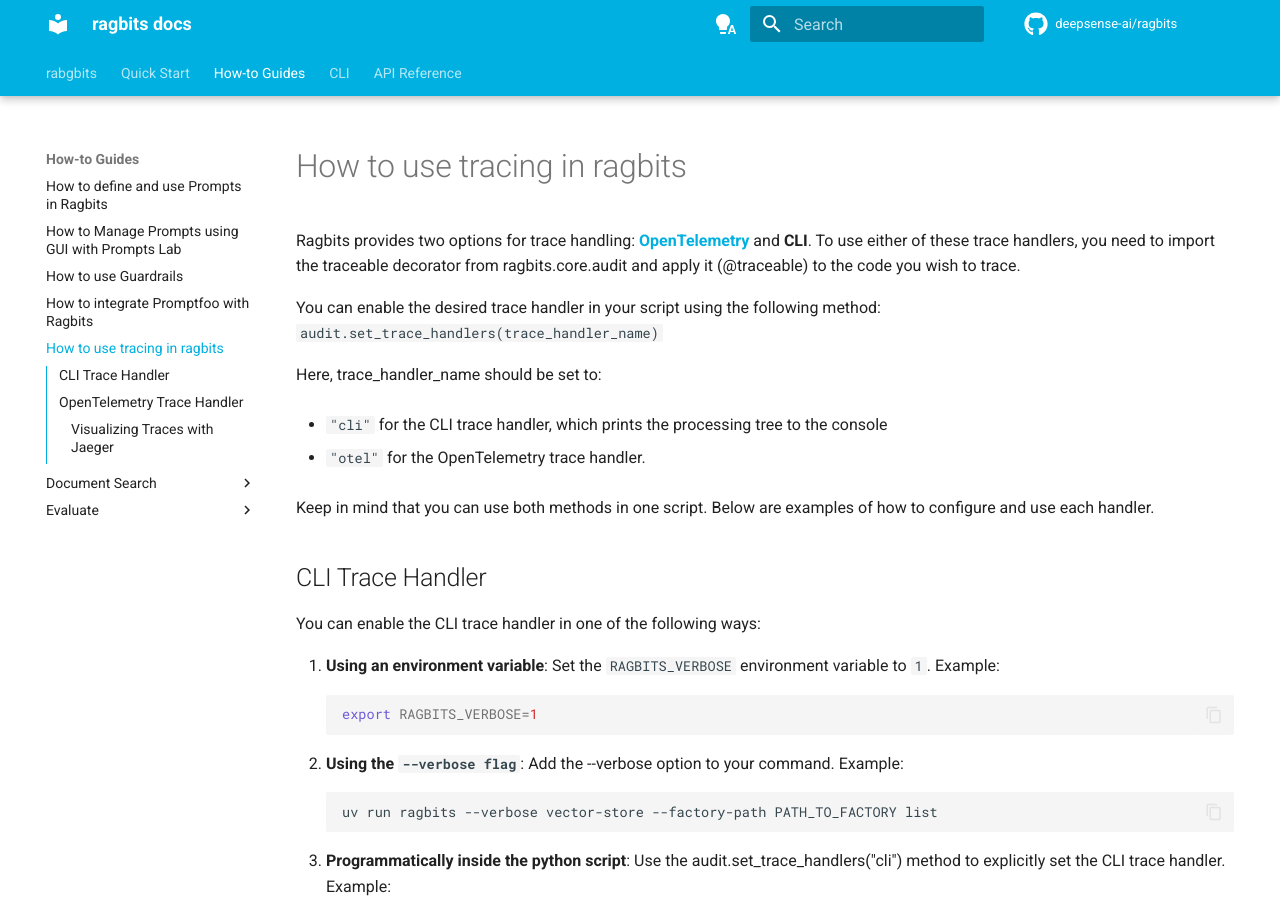
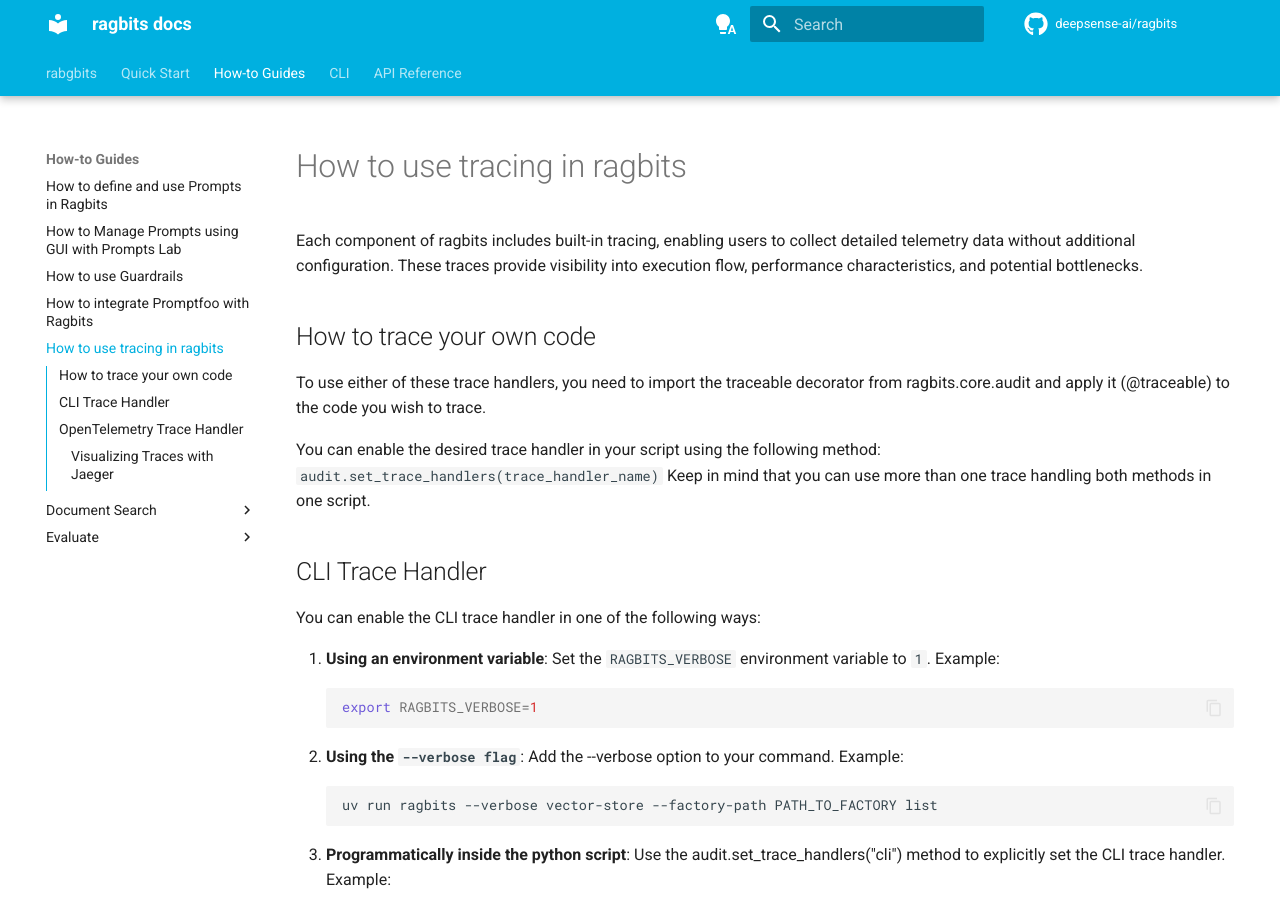
Before and after one commit to deepsense-ai/ragbits, an MkDocs documentation site: the page built from docs/how-to/use_tracing.md, in a window 1280 px wide and 900 px high. Built offline with MkDocs 1.6.1 and Material for MkDocs 9.7.7, drawn with Linux system fonts in a browser that asks for light colours; comment, search, counter and statistics services are not loaded.

Commit message:
use tracing introduction added

````diff
--- a/docs/how-to/use_tracing.md
+++ b/docs/how-to/use_tracing.md
@@ -1,20 +1,17 @@
 # How to use tracing in ragbits
 
-Ragbits provides two options for trace handling: [**OpenTelemetry**](https://www.ibm.com/products/instana/opentelemetry)
-and **CLI**.
+Each component of ragbits includes built-in tracing, enabling users to collect detailed telemetry data
+without additional configuration. These traces provide visibility into execution flow, performance characteristics,
+and potential bottlenecks.
+
+
+## How to trace your own code
 To use either of these trace handlers, you need to import the traceable decorator from ragbits.core.audit
 and apply it (@traceable) to the code you wish to trace.
 
 You can enable the desired trace handler in your script using the following method:
 ```audit.set_trace_handlers(trace_handler_name)```
-
-Here, trace_handler_name should be set to:
-
-- `"cli"` for the CLI trace handler, which prints the processing tree to the console
-
-- `"otel"` for the OpenTelemetry trace handler.
-
-Keep in mind that you can use both methods in one script. Below are examples of how to configure and use each handler.
+Keep in mind that you can use more than one trace handling both methods in one script.
 
 ## CLI Trace Handler
 You can enable the CLI trace handler in one of the following ways:
@@ -103,4 +100,5 @@ docker run -d --rm --name jaeger \
 ```
 http://localhost:16686
 ```
-To check the OpenTelemetry trace handler you can also run our example:  ```examples/document-search/otel.py```
+To check the OpenTelemetry trace handler you can also run our example:
+[```examples/document-search/otel.py```](https://github.com/deepsense-ai/ragbits/blob/main/examples/document-search/otel.py)
````
